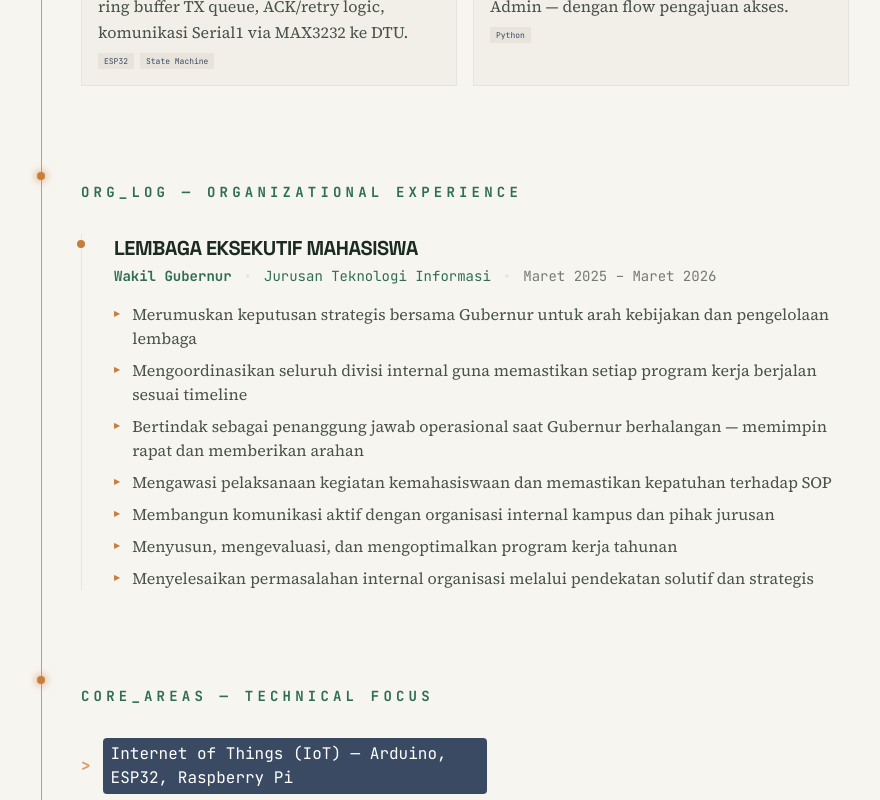
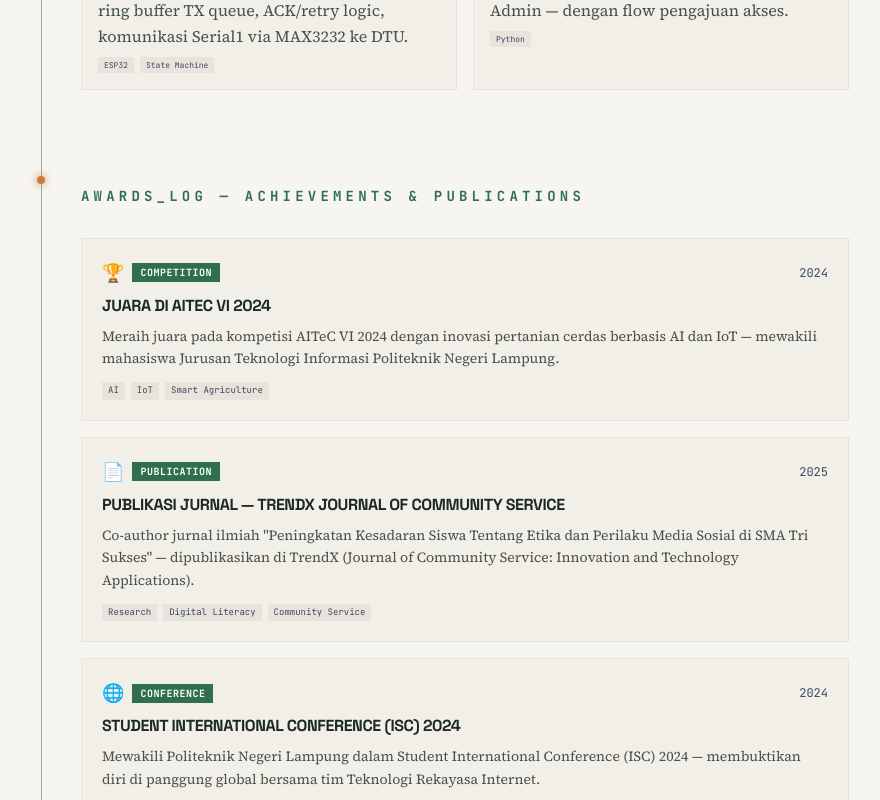
Before and after one commit to SatriaDivo/satriadivo-portfolio, a React (Vite) app: page / in a window 1280 px wide. Shown: the part 1420-2220 px from the top of the page, without its empty margins (175-1055 px from the left). Built offline with nearby package versions, Linux system fonts and the light colour scheme.

Commit message:
feat: initialize portfolio components, data structures, and app layout

```diff
--- a/src/App.tsx
+++ b/src/App.tsx
@@ -4,6 +4,7 @@ import { NavBar } from './components/NavBar';
 import { Section } from './components/Section';
 import { Hero } from './components/Hero';
 import { Projects } from './components/Projects';
+import { Achievements } from './components/Achievements';
 import { BlogPreview } from './components/BlogPreview';
 import { Experience } from './components/Experience';
 import { FocusAreas } from './components/FocusAreas';
@@ -34,6 +35,10 @@ export default function App() {
 
           <Section id="projects" eyebrow="MODULES" title="Production Projects">
             <Projects />
+          </Section>
+
+          <Section id="achievements" eyebrow="AWARDS_LOG" title="Achievements & Publications">
+            <Achievements />
           </Section>
 
           <Section id="organization" eyebrow="ORG_LOG" title="Organizational Experience">
--- /dev/null
+++ b/src/components/Achievements.tsx
@@ -0,0 +1,82 @@
+import { motion } from 'motion/react';
+import { achievements } from '../data/portfolio';
+
+const CATEGORY_ICONS: Record<string, string> = {
+  Competition: '🏆',
+  Publication: '📄',
+  Conference: '🌐',
+};
+
+const cardVariants: any = {
+  hidden: { opacity: 0, y: 24, scale: 0.97 },
+  visible: (i: number) => ({
+    opacity: 1,
+    y: 0,
+    scale: 1,
+    transition: { duration: 0.5, delay: i * 0.12, ease: [0.16, 1, 0.3, 1] },
+  }),
+};
+
+export function Achievements() {
+  return (
+    <div className="space-y-4">
+      {achievements.map((item, idx) => (
+        <motion.a
+          key={item.id}
+          href={item.url}
+          target="_blank"
+          rel="noopener noreferrer"
+          variants={cardVariants}
+          custom={idx}
+          initial="hidden"
+          whileInView="visible"
+          viewport={{ once: true, margin: '-20px' }}
+          whileHover={{ y: -3, scale: 1.01 }}
+          className="block bg-mist/40 p-4 sm:p-5 border border-mist hover:border-solder-copper transition-colors group cursor-pointer"
+        >
+          {/* Top row: category + date */}
+          <div className="flex items-center justify-between mb-2">
+            <div className="flex items-center gap-2">
+              <span className="text-base sm:text-lg">
+                {CATEGORY_ICONS[item.category] || '📌'}
+              </span>
+              <span className="text-[9px] sm:text-[10px] font-mono font-bold text-white bg-trace-green px-2 py-0.5 uppercase tracking-wider">
+                {item.category}
+              </span>
+            </div>
+            <span className="text-[10px] sm:text-xs font-mono text-slate-node">
+              {item.date}
+            </span>
+          </div>
+
+          {/* Title */}
+          <h3 className="font-display font-bold text-sm sm:text-base text-ink-circuit group-hover:text-solder-copper transition-colors leading-snug mb-2 uppercase tracking-tight">
+            {item.title}
+          </h3>
+
+          {/* Description */}
+          <p className="text-xs sm:text-sm text-ink-circuit/80 leading-relaxed font-body mb-3">
+            {item.description}
+          </p>
+
+          {/* Tags + Link */}
+          <div className="flex items-center justify-between gap-2 flex-wrap">
+            <div className="flex flex-wrap gap-1.5">
+              {item.tags.map((tag) => (
+                <span
+                  key={tag}
+                  className="text-[8px] sm:text-[9px] font-mono text-slate-node bg-mist px-1.5 py-0.5"
+                >
+                  {tag}
+                </span>
+              ))}
+            </div>
+            <span className="font-mono text-[9px] sm:text-[10px] text-solder-copper opacity-0 group-hover:opacity-100 transition-opacity whitespace-nowrap">
+              Baca selengkapnya ↗
+            </span>
+          </div>
+        </motion.a>
+      ))}
+    </div>
+  );
+}
--- a/src/components/BlogPreview.tsx
+++ b/src/components/BlogPreview.tsx
@@ -33,20 +33,21 @@ export function BlogPreview() {
             whileInView={{ opacity: 1, y: 0 }}
             viewport={{ once: true, margin: '-20px' }}
             transition={{ delay: idx * 0.08 }}
+            className="group/card"
           >
             <Link
               to={`/blog/${post.slug}`}
-              className="block bg-mist/30 border border-mist hover:border-solder-copper p-3 transition-colors group h-full"
+              className="block bg-mist/30 border border-mist hover:border-solder-copper p-3 transition-colors h-full"
             >
               <div className="flex items-center gap-2 mb-1.5">
                 <time className="font-mono text-[9px] text-trace-green">{post.date}</time>
                 <span className="text-[7px] font-mono text-slate-node bg-mist px-1 py-0.5">{detectCategory(post.title, post.summary).toUpperCase()}</span>
               </div>
-              <h3 className="font-display font-bold text-sm text-ink-circuit group-hover:text-solder-copper transition-colors leading-snug mb-1">
+              <h3 className="font-display font-bold text-sm text-ink-circuit group-hover/card:text-solder-copper transition-colors leading-snug mb-1">
                 {post.title}
               </h3>
               <p className="font-body text-xs text-ink-circuit/70 line-clamp-2">{post.summary}</p>
-              <span className="font-mono text-[9px] text-solder-copper mt-2 opacity-0 group-hover:opacity-100 transition-opacity inline-block">
+              <span className="font-mono text-[9px] text-solder-copper mt-2 opacity-0 group-hover/card:opacity-100 transition-opacity inline-block">
                 Read ↗
               </span>
             </Link>
--- a/src/components/Hero.tsx
+++ b/src/components/Hero.tsx
@@ -20,7 +20,7 @@ export function Hero() {
       {/* Eyebrow */}
       <motion.p
         variants={stagger} custom={0}
-        className="text-[12px] sm:text-xs font-mono uppercase tracking-[0.2em] text-trace-green mb-2"
+        className="text-[10px] sm:text-xs font-mono uppercase tracking-[0.15em] sm:tracking-[0.2em] text-trace-green mb-2 leading-relaxed"
       >
         {personalInfo.education}
       </motion.p>
@@ -28,7 +28,7 @@ export function Hero() {
       {/* Name — split line */}
       <motion.h1
         variants={stagger} custom={1}
-        className="text-5xl sm:text-7xl md:text-8xl font-bold tracking-tighter leading-none mb-6 font-display"
+        className="text-4xl xs:text-5xl sm:text-7xl md:text-8xl font-bold tracking-tighter leading-none mb-4 sm:mb-6 font-display"
       >
         {personalInfo.name.toUpperCase()}
         <motion.span
@@ -41,11 +41,11 @@ export function Hero() {
       </motion.h1>
 
       {/* Badges */}
-      <motion.div variants={stagger} custom={2} className="flex flex-wrap items-center gap-4 mb-6">
-        <span className="bg-slate-node text-white px-3 py-1 text-xs font-mono rounded">
+      <motion.div variants={stagger} custom={2} className="flex flex-wrap items-center gap-2 sm:gap-4 mb-4 sm:mb-6">
+        <span className="bg-slate-node text-white px-2 sm:px-3 py-1 text-[10px] sm:text-xs font-mono rounded">
           {personalInfo.role.toUpperCase()} — {personalInfo.company.toUpperCase()}
         </span>
-        <span className="bg-mist text-ink-circuit px-3 py-1 text-xs font-mono rounded">
+        <span className="bg-mist text-ink-circuit px-2 sm:px-3 py-1 text-[10px] sm:text-xs font-mono rounded">
           AWS &amp; CCNA CERTIFIED
         </span>
       </motion.div>
@@ -53,7 +53,7 @@ export function Hero() {
       {/* Thesis */}
       <motion.p
         variants={stagger} custom={3}
-        className="text-2xl md:text-3xl leading-tight max-w-2xl italic text-trace-green font-body mb-6"
+        className="text-lg sm:text-2xl md:text-3xl leading-tight max-w-2xl italic text-trace-green font-body mb-4 sm:mb-6"
       >
         &ldquo;{personalInfo.thesis}&rdquo;
       </motion.p>
@@ -64,7 +64,7 @@ export function Hero() {
       </motion.p>
 
       {/* Links */}
-      <motion.div variants={stagger} custom={5} className="flex flex-col gap-2 pt-6 max-w-xs">
+      <motion.div variants={stagger} custom={5} className="flex flex-col gap-2 pt-4 sm:pt-6 w-full max-w-xs">
         {[
           { label: 'GITHUB', href: personalInfo.github },
           { label: 'LINKEDIN', href: personalInfo.linkedin },
@@ -76,7 +76,7 @@ export function Hero() {
             href={link.href}
             target="_blank"
             rel="noreferrer"
-            className="text-base border-b border-dashed border-trace-green py-1.5 flex justify-between font-mono transition-colors hover:border-solder-copper hover:text-solder-copper"
+            className="text-sm sm:text-base border-b border-dashed border-trace-green py-1.5 flex justify-between font-mono transition-colors hover:border-solder-copper hover:text-solder-copper"
             whileHover={{ x: 4 }}
           >
             <span className="font-bold">
--- a/src/components/NavBar.tsx
+++ b/src/components/NavBar.tsx
@@ -10,6 +10,7 @@ export function NavBar() {
 
   const links = [
     { label: 'Projects', href: '/#projects' },
+    { label: 'Awards', href: '/#achievements' },
     { label: 'Focus', href: '/#focus' },
     { label: 'Badges', href: '/#certifications' },
     { label: 'Blog', href: '/#blog' },
@@ -28,14 +29,14 @@ export function NavBar() {
         <Link
           to="/"
           onClick={() => window.scrollTo({ top: 0, behavior: 'smooth' })}
-          className="font-mono font-bold text-xs sm:text-sm uppercase text-ink-circuit hover:text-solder-copper transition-colors truncate max-w-[60%] sm:max-w-none inline-block"
+          className="font-mono font-bold text-xs sm:text-sm uppercase text-ink-circuit hover:text-solder-copper transition-colors truncate max-w-[60%] sm:max-w-none inline-block shrink-0"
         >
-          <span className="hidden sm:inline">{personalInfo.name.toUpperCase()} / </span>
+          <span className="hidden lg:inline">{personalInfo.name.toUpperCase()} / </span>
           {personalInfo.role.toUpperCase()}
         </Link>
 
         {/* Desktop nav */}
-        <nav className="hidden sm:flex gap-6 text-xs sm:text-sm uppercase tracking-widest font-semibold font-mono">
+        <nav className="hidden sm:flex gap-3 lg:gap-5 text-[11px] lg:text-xs uppercase tracking-widest font-semibold font-mono shrink-0">
           {links.map((link) => (
             <div key={link.label} className="relative group">
               <a
--- a/src/data/portfolio.ts
+++ b/src/data/portfolio.ts
@@ -166,3 +166,36 @@ export const focusAreas = [
   "Networking & Security — CCNA-level, Firewall, VPN",
   "Web & Mobile Development — React, Next.js, Node.js, React Native, Flutter/Dart",
 ];
+
+export const achievements = [
+  {
+    id: "aitec-vi-2024",
+    title: "Juara di AITeC VI 2024",
+    category: "Competition",
+    date: "2024",
+    description:
+      "Meraih juara pada kompetisi AITeC VI 2024 dengan inovasi pertanian cerdas berbasis AI dan IoT — mewakili mahasiswa Jurusan Teknologi Informasi Politeknik Negeri Lampung.",
+    tags: ["AI", "IoT", "Smart Agriculture"],
+    url: "https://jti.polinela.ac.id/mahasiswa-jti-polinela-sabet-juara-di-aitec-vi-2024-dengan-inovasi-pertanian-cerdas-berbasis-ai-dan-iot/",
+  },
+  {
+    id: "trendx-journal",
+    title: "Publikasi Jurnal — TrendX Journal of Community Service",
+    category: "Publication",
+    date: "2025",
+    description:
+      "Co-author jurnal ilmiah \"Peningkatan Kesadaran Siswa Tentang Etika dan Perilaku Media Sosial di SMA Tri Sukses\" — dipublikasikan di TrendX (Journal of Community Service: Innovation and Technology Applications).",
+    tags: ["Research", "Digital Literacy", "Community Service"],
+    url: "https://ideanovation.org/journal/index.php/trendx/article/view/20",
+  },
+  {
+    id: "isc-2024",
+    title: "Student International Conference (ISC) 2024",
+    category: "Conference",
+    date: "2024",
+    description:
+      "Mewakili Politeknik Negeri Lampung dalam Student International Conference (ISC) 2024 — membuktikan diri di panggung global bersama tim Teknologi Rekayasa Internet.",
+    tags: ["International", "Conference", "Networking"],
+    url: "https://iet.polinela.ac.id/2024/12/19/dua-tim-teknologi-rekayasa-internet-wakili-polinela-buktikan-diri-di-panggung-global-melalui-student-international-conference-isc-2024/",
+  },
+];
```
